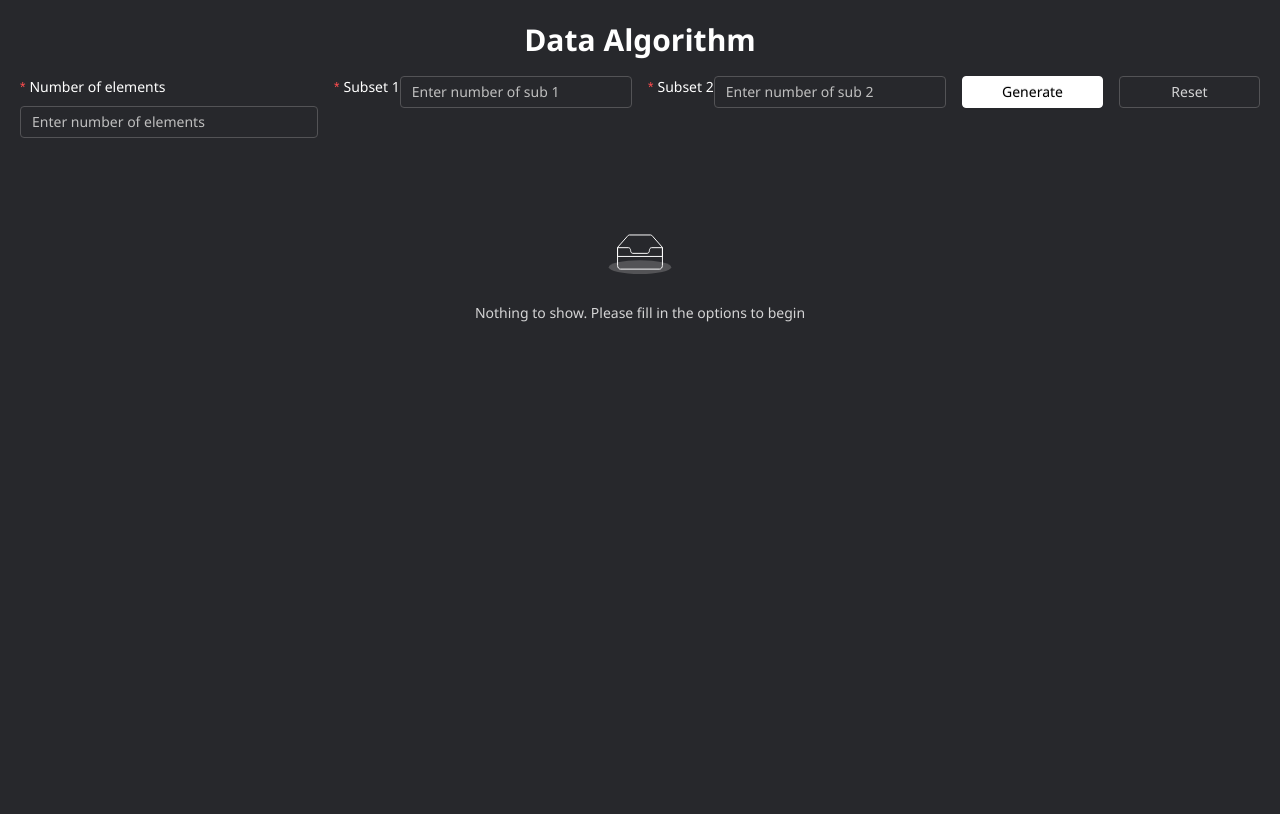
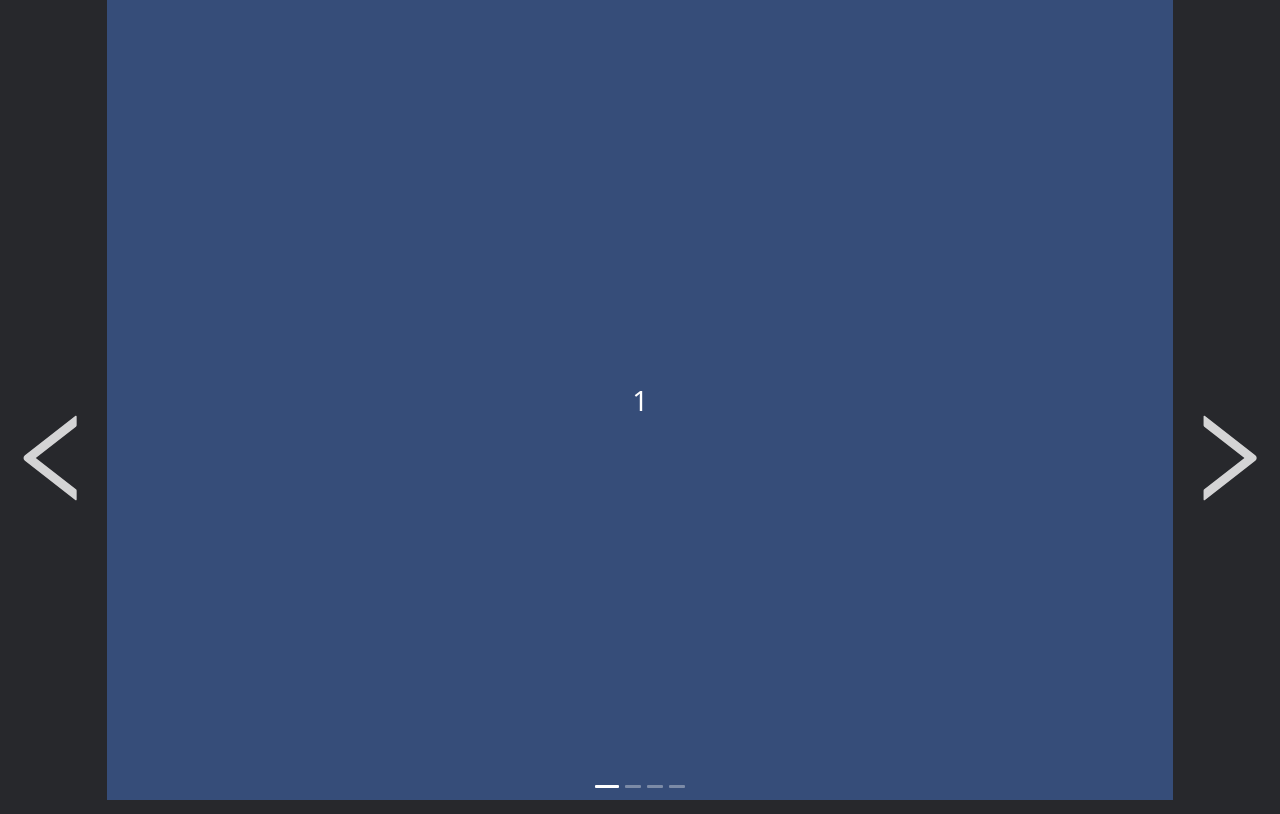
Before and after one commit to nondefyde/bp-frontend, a React (Create React App) app: page / in a window 1280 px wide. Built offline with nearby package versions, Linux system fonts and the light colour scheme.

Commit message:
fixed algorithm to become dynamic

```diff
--- a/package.json
+++ b/package.json
@@ -3,6 +3,7 @@
   "version": "0.1.0",
   "private": true,
   "dependencies": {
+    "@ant-design/icons": "^4.6.2",
     "@reach/router": "^1.3.4",
     "@testing-library/jest-dom": "^5.11.4",
     "@testing-library/react": "^11.1.0",
--- a/src/app/App.js
+++ b/src/app/App.js
@@ -2,6 +2,7 @@
 import {Router} from "@reach/router";
 import React from "react";
 import Filter from "../pages/Filter";
+import Personal from "../pages/Personal";
 import Landing from "../pages/Landing";
 import Login from "../pages/Login";
 import EditProfile from "../pages/EditProfile";
@@ -11,7 +12,8 @@ function App() {
     return (
         <div className={"App"}>
             <Router style={{height: '100%'}}>
-                <Filter path="/"/>
+                <Personal path="/"/>
+                <Filter path="/filter"/>
                 <Layout path="/landing">
                     <Landing path="/"/>
                     <Login path="/sign-in"/>
--- /dev/null
+++ b/src/pages/Personal/index.js
@@ -0,0 +1,63 @@
+import React, {useRef} from 'react';
+import {Button, Carousel, Col, Row} from 'antd';
+import {LeftOutlined, RightOutlined} from '@ant-design/icons';
+import './overrides.scss';
+
+const Personal = () => {
+
+    const contentStyle = {
+        height: '100vh',
+        color: '#fff',
+        lineHeight: '160px',
+        display: 'flex',
+        textAlign: 'center',
+        justifyContent: 'center',
+        alignItems: 'center',
+        background: '#364d79'
+    };
+
+    const carousel = useRef(null);
+
+    const next = () => {
+        console.log('carousel ::: ', carousel);
+        carousel.current.next();
+    };
+    const previous = () => {
+        carousel.current.prev();
+    };
+
+    return (
+        <Row class='main'>
+            <Col span={2} className='control'>
+                <Button type="text" onClick={previous}>
+                    <LeftOutlined style={{fontSize: '100px'}}/>
+                </Button>
+            </Col>
+            <Col span={20} className='content'>
+                <Carousel ref={carousel}>
+                    <div>
+                        <h3 style={contentStyle}>
+                            1
+                        </h3>
+                    </div>
+                    <div>
+                        <h3 style={contentStyle}>2</h3>
+                    </div>
+                    <div>
+                        <h3 style={contentStyle}>3</h3>
+                    </div>
+                    <div>
+                        <h3 style={contentStyle}>4</h3>
+                    </div>
+                </Carousel>
+            </Col>
+            <Col span={2} className='control'>
+                <Button type="text" onClick={next}>
+                    <RightOutlined style={{fontSize: '100px'}}/>
+                </Button>
+            </Col>
+        </Row>
+    );
+};
+
+export default Personal;
--- /dev/null
+++ b/src/pages/Personal/overrides.scss
@@ -0,0 +1,13 @@
+.main {
+  display: flex;
+  flex-direction: row;
+  justify-content: center;
+  align-items: center;
+}
+
+.control {
+  display: flex;
+  flex-direction: row;
+  justify-content: center;
+  align-items: center;
+}
```
Also changed, not shown: 2 other files (tests, documents, lock files or other folders).
